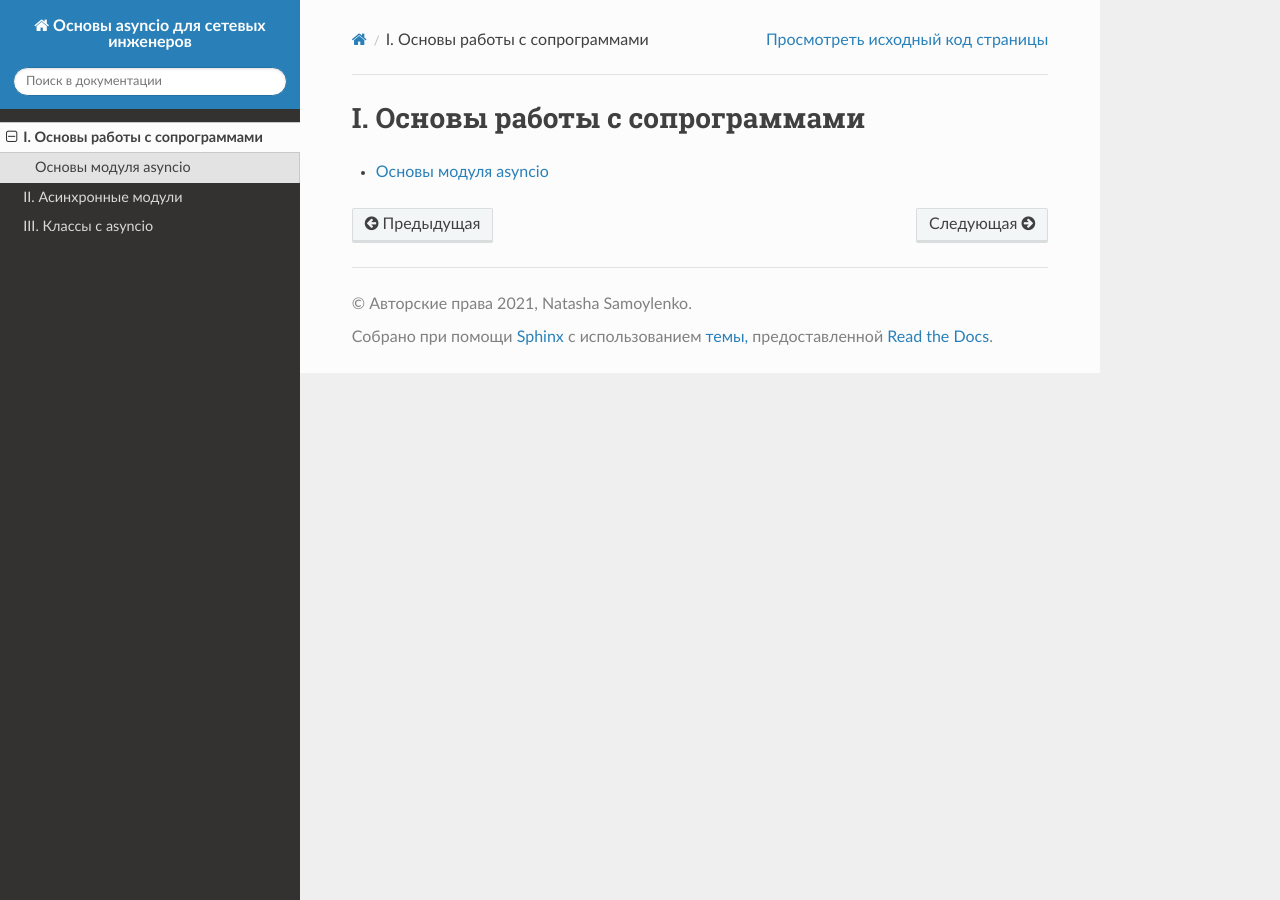
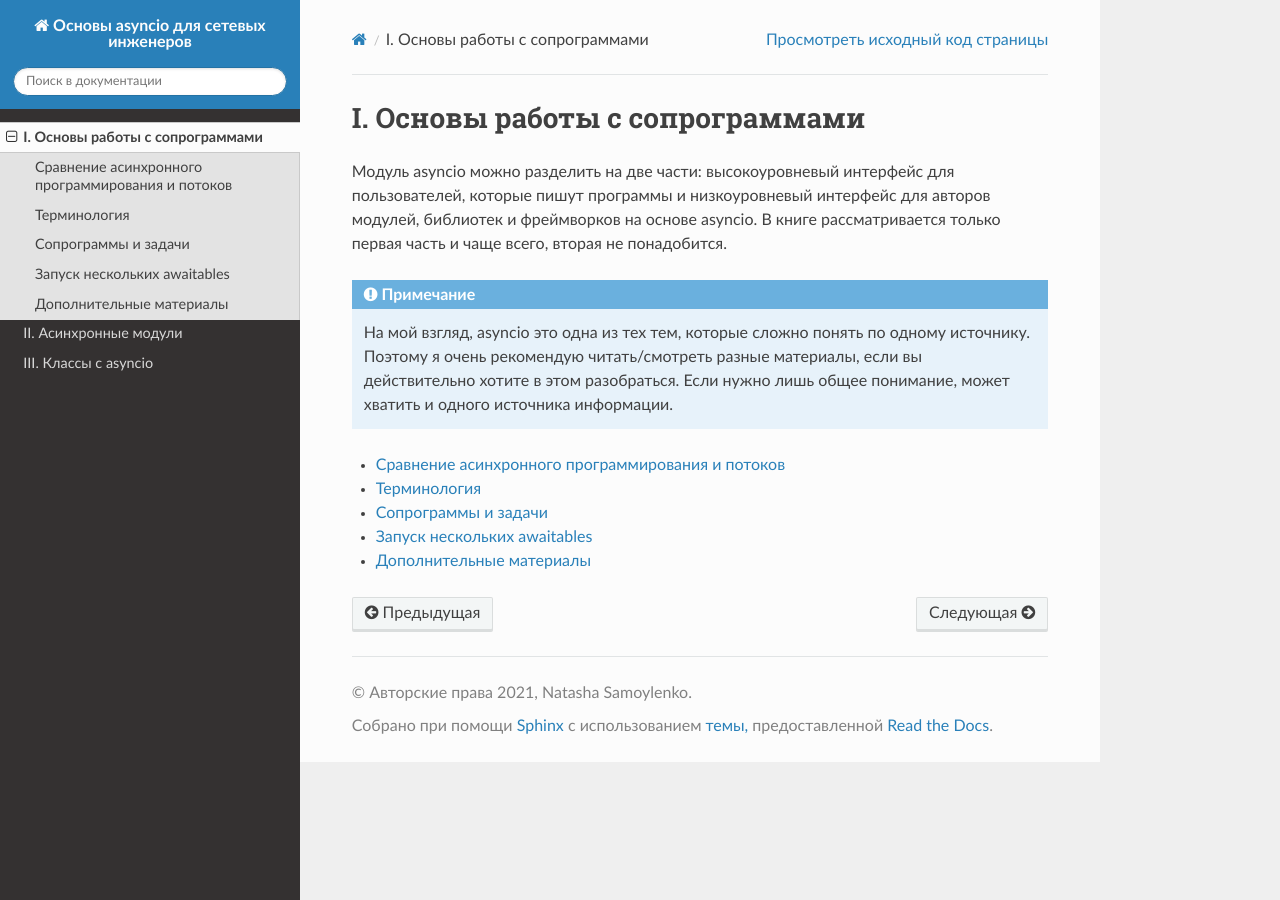
Before and after one commit to natenka/asyncpyneng-book, a Sphinx documentation site: the page built from docs/source/book/Part_I.rst, in a window 1280 px wide. Built offline with Sphinx 7.4.7 and the Read the Docs theme 2.0.0, drawn with Linux system fonts in a browser that asks for light colours; pages that are not in the unit, such as notebooks, are missing from menus.

Commit message:
update chapter 1

```diff
--- a/docs/source/book/Part_I.rst
+++ b/docs/source/book/Part_I.rst
@@ -1,8 +1,24 @@
 I. Основы работы с сопрограммами
 ################################
+
+Модуль asyncio можно разделить на две части: высокоуровневый интерфейс для пользователей,
+которые пишут программы и низкоуровневый интерфейс для авторов модулей, библиотек
+и фреймворков на основе asyncio. В книге рассматривается только первая часть и чаще всего,
+вторая не понадобится.
+
+.. note::
+
+    На мой взгляд, asyncio это одна из тех тем, которые сложно понять
+    по одному источнику. Поэтому я очень рекомендую читать/смотреть разные
+    материалы, если вы действительно хотите в этом разобраться. Если нужно
+    лишь общее понимание, может хватить и одного источника информации.
 
 
 .. toctree::
    :maxdepth: 1
 
-   1_1_asyncio_basics/index.rst
+   1_1_asyncio_basics/asyncio_vs_threads
+   1_1_asyncio_basics/terms
+   1_1_asyncio_basics/basics
+   1_1_asyncio_basics/run_awaitables
+   1_1_asyncio_basics/further_reading
```
Also changed, not shown: docs/source/book/1_1_asyncio_basics/index.rst (deleted, +0 -28 lines).
